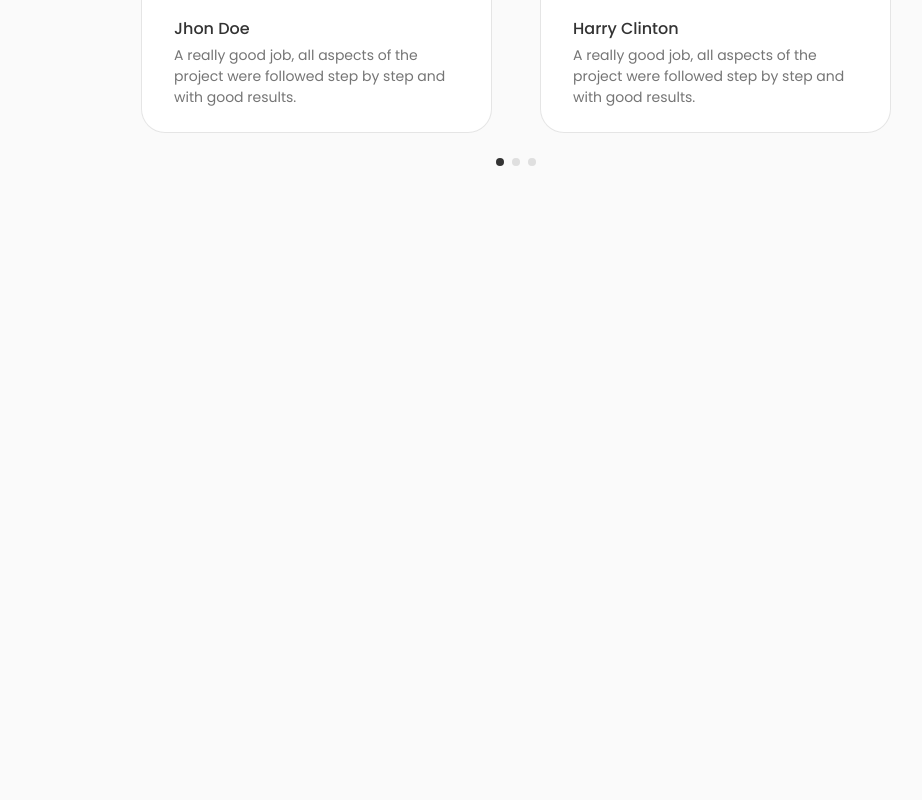
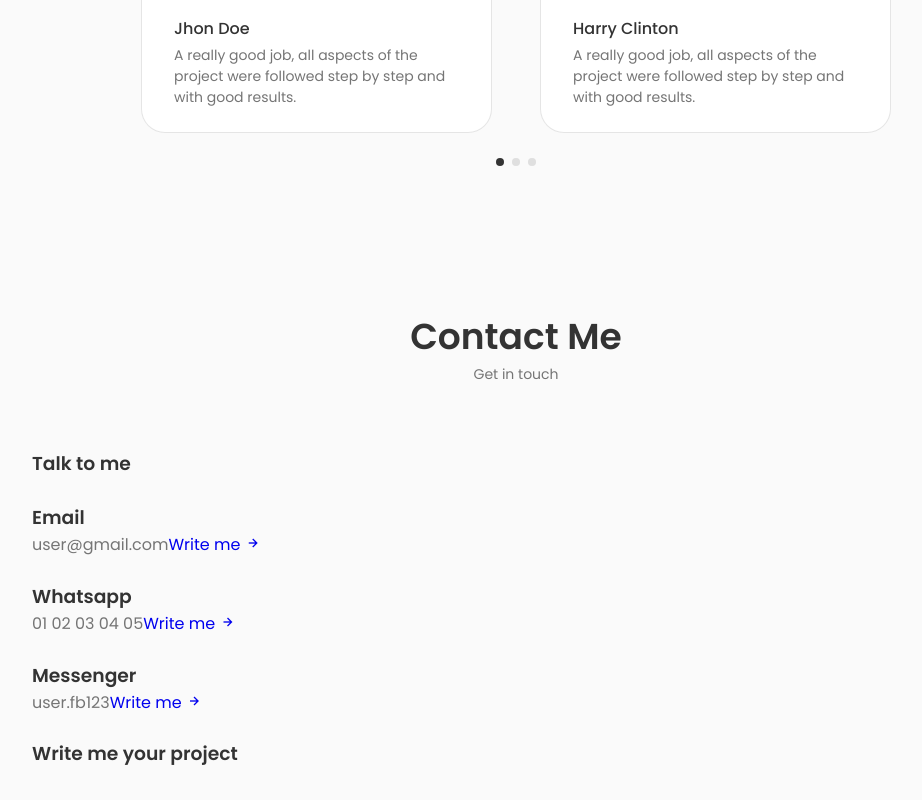
Before and after one commit to bberenice02/portfolio_Berenice, a React (Create React App) app: page / in a window 1280 px wide. Shown: the part 2719-3519 px from the top of the page, without its empty margins (124-1046 px from the left). Before the commit the page ends 2932 px from the top, so only its background shows below. Built offline with nearby package versions, Linux system fonts and the light colour scheme.

Commit message:
contact component first commit

```diff
--- a/src/App.js
+++ b/src/App.js
@@ -7,6 +7,7 @@ import Skills from './components/skills/Skills';
 import Services from './components/services/Services';
 import Qualification from './components/qualification/Qualification';
 import Testimonials from './components/testimonials/Testimonials';
+import Contact from './components/contact/Contact';
 
 const App = () => {
     return (
@@ -20,6 +21,7 @@ const App = () => {
             <Services />
             <Qualification />
             <Testimonials />
+            <Contact />
         </main>
 
         </>
--- /dev/null
+++ b/src/components/contact/Contact.jsx
@@ -0,0 +1,66 @@
+import React from 'react'
+
+const Contact = () => {
+    return (
+        <section className="contact section" id="contact">
+            <h2 className="section__title">Contact Me</h2>
+            <span className="section__subtitle">Get in touch</span>
+
+            <div className="contact__container container grid">
+                <div className="contact__content">
+                    <h3 className="contact__title">Talk to me</h3>
+
+                    <div className="contact__info">
+                        <div className="contact__card">
+                            <i className="bx bx contact__card-icon"></i>
+
+                            <h3 className="contact__card-title">Email</h3>
+                            <span className="contact__card-data">user@gmail.com</span>
+
+                            <a
+                                href="mailto:berenice.briand02@gmail.com.com"
+                                className="contact__button"
+                            >
+                                Write me {" "}
+                                <i className="bx bx-right-arrow-alt contact__button-icon"></i>
+                            </a>
+                        </div>
+
+                        <div className="contact__card">
+                            <i className="bx bx contact__card-icon"></i>
+
+                            <h3 className="contact__card-title">Whatsapp</h3>
+                            <span className="contact__card-data">01 02 03 04 05</span>
+
+                            <a
+                                href="https://api.whatsapp.com/send?phone=0783552458&text=Hello, more information!"
+                                className="contact__button"
+                            >
+                                Write me {" "}
+                                <i className="bx bx-right-arrow-alt contact__button-icon"></i>
+                            </a>
+                        </div>
+
+                        <div className="contact__card">
+                            <i className="bx bx contact__card-icon"></i>
+
+                            <h3 className="contact__card-title">Messenger</h3>
+                            <span className="contact__card-data">user.fb123</span>
+
+                            <a href="https://m.me/crypticalcoder" className="contact__button">
+                                Write me {" "}
+                                <i className="bx bx-right-arrow-alt contact__button-icon"></i>
+                            </a>
+                        </div>
+                    </div>
+                </div>
+
+                <div className="contact__content">
+                    <h3 className="contact__title">Write me your project</h3>
+                </div>
+            </div>
+        </section>
+    )
+}
+
+export default Contact
--- a/src/components/testimonials/Testimonials.jsx
+++ b/src/components/testimonials/Testimonials.jsx
@@ -14,8 +14,8 @@ import { Pagination } from 'swiper/modules';
 const Testimonials = () => {
   return (
     <section className="testimonial container section">
-        <h2 className="section__title">My clients say</h2>
-        <span className="section__subtitle">Testmonial</span>
+        <h2 className="section__title">Testmonial</h2>
+        <span className="section__subtitle">My clients say</span>
 
         <Swiper className="testimonial__container"
                 loop={true}
```
Also changed, not shown: src/components/contact/contact.css (added).
